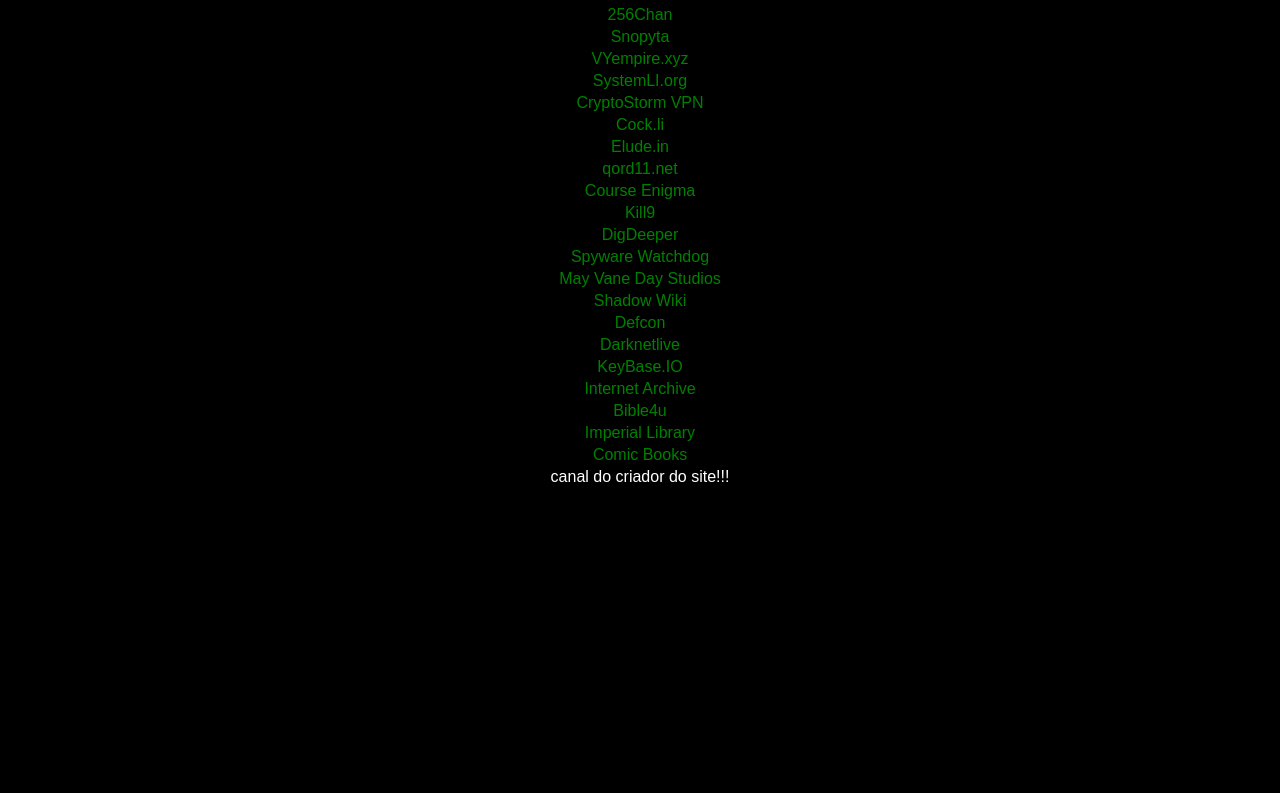
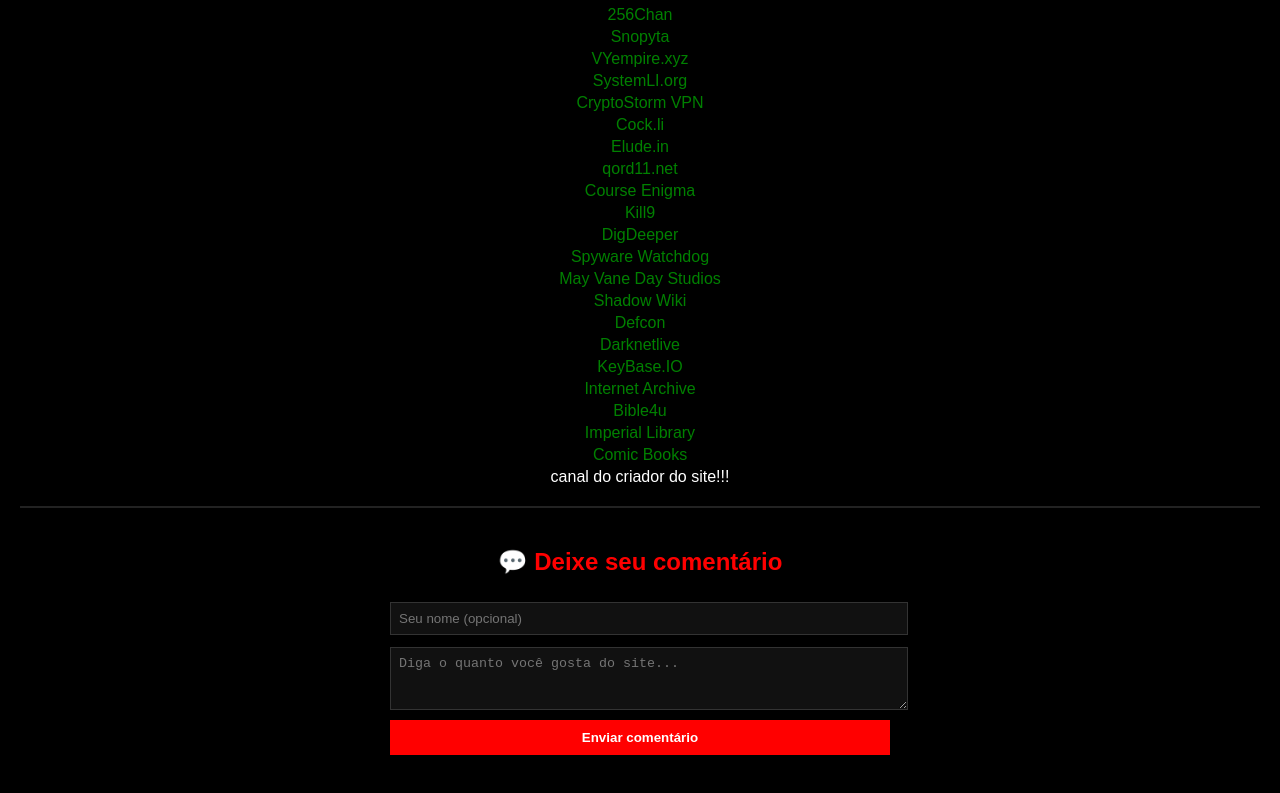
Before and after one commit to feliphe0gomes-alt/deeplinks, a plain HTML site: page index.html in a window 1280 px wide. Shown: the part 982-1775 px from the top of the page. Before the commit the page ends 1492 px from the top, so only its background shows below. Drawn offline with Linux system fonts and the light colour scheme; no server answers.

Commit message:
Update index.html

```diff
--- a/index.html
+++ b/index.html
@@ -27,6 +27,55 @@
         hr {
             border: 1px solid #222;
             margin: 20px 0;
+        }
+
+        /* ===== ÁREA DE COMENTÁRIOS ===== */
+        .comentarios {
+            max-width: 500px;
+            margin: 40px auto;
+            text-align: left;
+            color: white;
+        }
+
+        .comentarios h2 {
+            text-align: center;
+            color: red;
+        }
+
+        .comentarios input,
+        .comentarios textarea {
+            width: 100%;
+            padding: 8px;
+            margin: 6px 0;
+            background: #111;
+            border: 1px solid #333;
+            color: white;
+        }
+
+        .comentarios button {
+            width: 100%;
+            padding: 10px;
+            background: red;
+            border: none;
+            color: white;
+            cursor: pointer;
+            font-weight: bold;
+        }
+
+        .lista-comentarios {
+            margin-top: 20px;
+        }
+
+        .comentario {
+            background: #111;
+            border: 1px solid #222;
+            padding: 10px;
+            margin-bottom: 8px;
+        }
+
+        .comentario span {
+            color: lime;
+            font-size: 13px;
         }
     </style>
 </head>
@@ -105,6 +154,20 @@
         <a href="https://www.youtube.com/@Felipe_Tech12" style="color: white;">canal do criador do site!!!</a>
 
         <!--quem leu isso , certeza que é gay hahaha-->
+
+        <hr>
+
+        <!-- ===== ÁREA DE COMENTÁRIOS (ADICIONADA) ===== -->
+        <div class="comentarios">
+            <h2>💬 Deixe seu comentário</h2>
+
+            <input type="text" id="nome" placeholder="Seu nome (opcional)">
+            <textarea id="mensagem" rows="3" placeholder="Diga o quanto você gosta do site..."></textarea>
+            <button onclick="enviarComentario()">Enviar comentário</button>
+
+            <div class="lista-comentarios" id="listaComentarios"></div>
+        </div>
+
     </div>
 
     <!-- FIREBASE SDKs -->
@@ -144,6 +207,42 @@
             document.getElementById("online").innerText =
                 "👁 Pessoas online agora: " + total;
         });
+
+        /* ===== SISTEMA DE COMENTÁRIOS AO VIVO ===== */
+        const comentariosRef = db.ref("comentarios");
+
+        function enviarComentario() {
+            const nome = document.getElementById("nome").value || "Anônimo";
+            const mensagem = document.getElementById("mensagem").value;
+
+            if (mensagem.trim() === "") {
+                alert("Digite um comentário!");
+                return;
+            }
+
+            comentariosRef.push({
+                nome: nome,
+                mensagem: mensagem,
+                data: new Date().toLocaleString()
+            });
+
+            document.getElementById("mensagem").value = "";
+        }
+
+        // Mostrar comentários em tempo real
+        comentariosRef.on("child_added", snapshot => {
+            const data = snapshot.val();
+
+            const div = document.createElement("div");
+            div.classList.add("comentario");
+
+            div.innerHTML = `
+                <span>${data.nome} • ${data.data}</span>
+                <p>${data.mensagem}</p>
+            `;
+
+            document.getElementById("listaComentarios").prepend(div);
+        });
     </script>
 
 </body>
```
